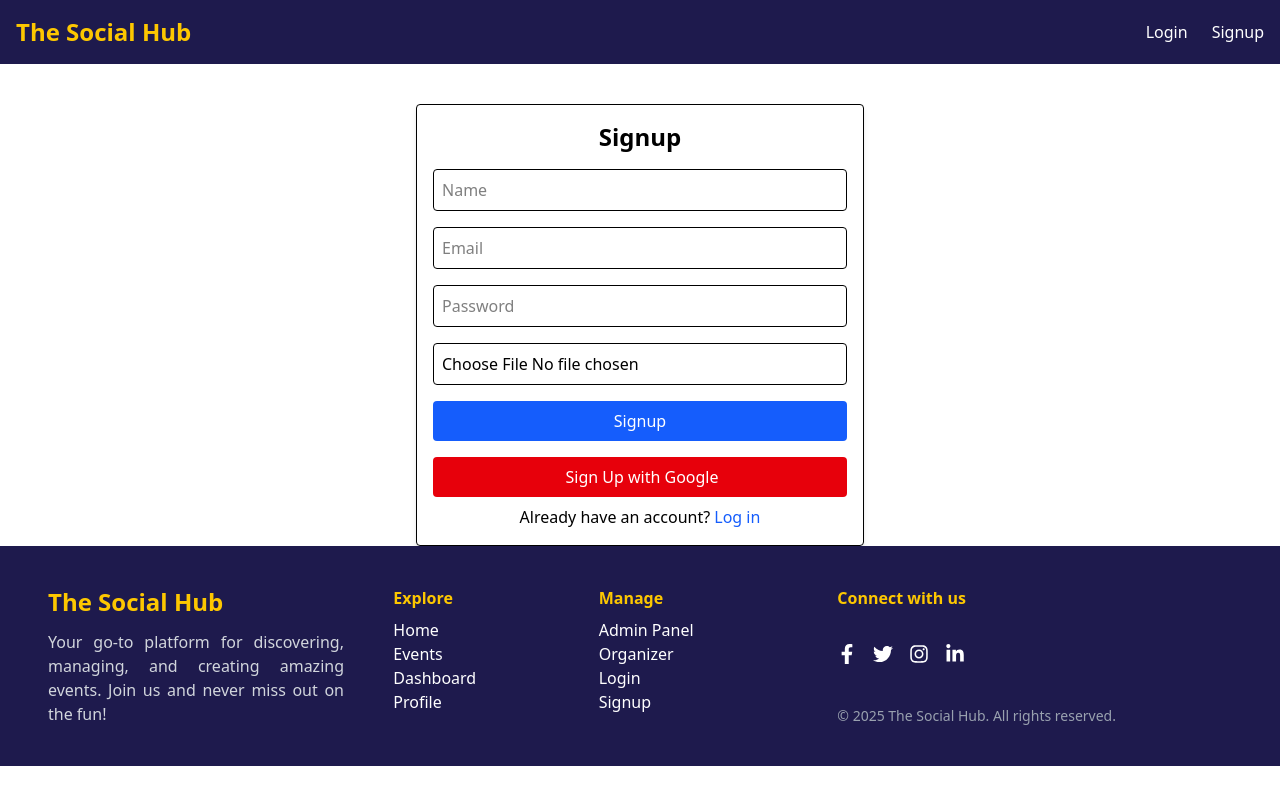
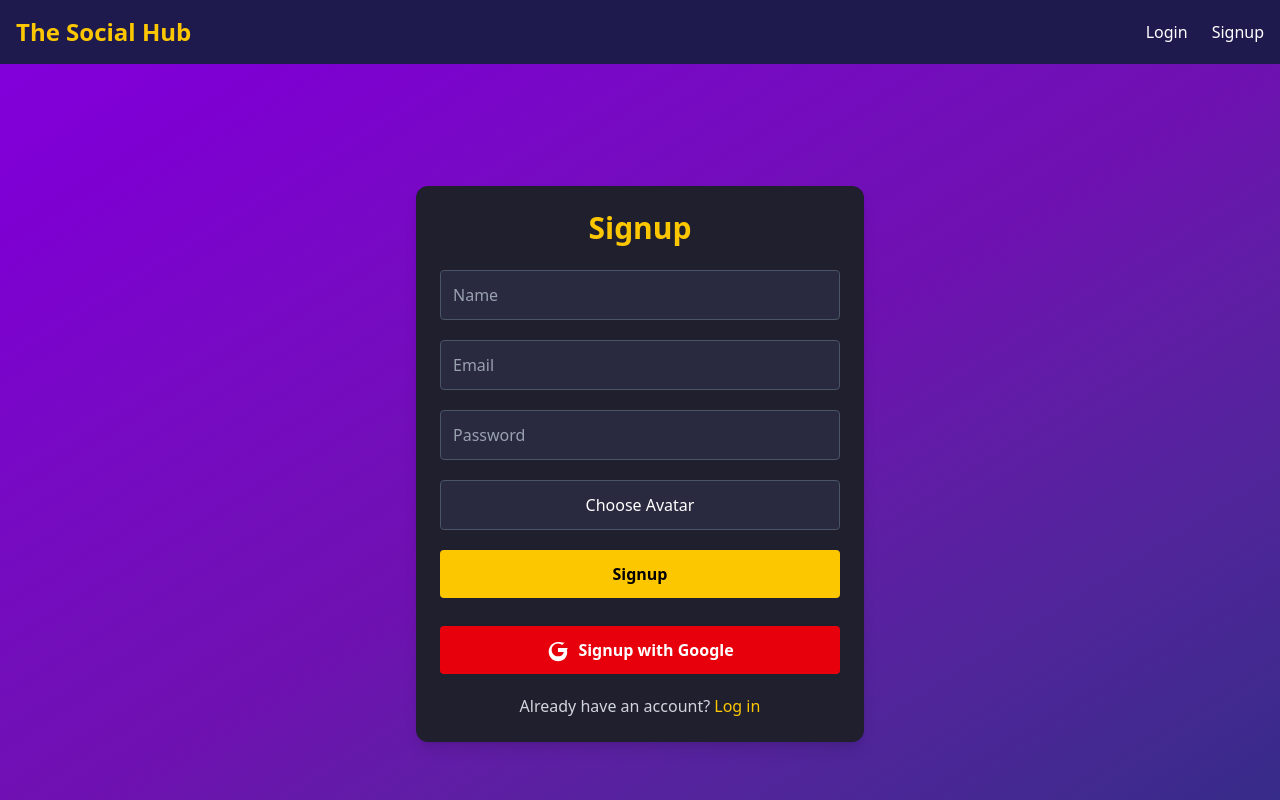
Before and after one commit to AkashKT10172/ME_MERN_EVENTS_APP, a React (Vite) app in the folder client/: page /signup in a window 1280 px wide. Shown: the top 800 px of the page. Built offline with nearby package versions, Linux system fonts and the light colour scheme; no server answers.

Commit message:
Update NotFound.jsx, EventView.jsx, added registrationService.js and Update registrationController.js

```diff
--- a/client/src/App.jsx
+++ b/client/src/App.jsx
@@ -1,7 +1,5 @@
-import { BrowserRouter as Router, Routes, Route } from 'react-router-dom';
-import { useEffect } from 'react';
-import { useLocation } from 'react-router-dom';
-import { Suspense, lazy } from 'react';
+import { BrowserRouter as Router, Routes, Route, useLocation } from 'react-router-dom';
+import { useEffect, Suspense, lazy } from 'react';
 import Navbar from './components/Navbar';
 import Footer from './components/Footer';
 import NotFound from './components/NotFound';
@@ -19,38 +17,46 @@ const Organizer = lazy(() => import('./pages/Organizer'));
 const CreateEvent = lazy(() => import('./pages/CreateEvent'));
 const EditEvent = lazy(() => import('./pages/EditEvent'));
 
-
 const ScrollToTop = () => {
   const { pathname } = useLocation();
   useEffect(() => window.scrollTo(0, 0), [pathname]);
   return null;
 };
 
+const AppRoutes = () => {
+  const { pathname } = useLocation();
+  const hideLayout = pathname === '/'; // Add more paths if needed
+
+  return (
+    <>
+      <ScrollToTop />
+      {!hideLayout && <Navbar />}
+      <Suspense fallback={<Spinner />}>
+        <Routes>
+          <Route path="/" element={<Home />} />
+          <Route path="/events" element={<Events />} />
+          <Route path="/events/:id" element={<EventView />} />
+          <Route path="/login" element={<Login />} />
+          <Route path="/signup" element={<Signup />} />
+          <Route path="/dashboard" element={<Dashboard />} />
+          <Route path="/profile" element={<Profile />} />
+          <Route path="/admin" element={<Admin />} />
+          <Route path="/organizer" element={<Organizer />} />
+          <Route path="/create_event" element={<CreateEvent />} />
+          <Route path="/edit/:id" element={<EditEvent />} />
+          <Route path="*" element={<NotFound />} />
+        </Routes>
+      </Suspense>
+      {!hideLayout && <Footer />}
+    </>
+  );
+};
+
 function App() {
   return (
-    <>
-      <Router>
-        <ScrollToTop />
-        <Navbar />
-        <Suspense fallback={<Spinner />}>
-        <Routes>
-          <Route path="/" element={<Home />} /> {/* we will show introduction, first 10 events on this page */}
-          <Route path="/events" element={<Events />} /> {/* this page will have all the events */}
-          <Route path="/events/:id" element={<EventView />} /> {/* view, register, cancel registration for an event */}
-          <Route path="/login" element={<Login />} /> {/* this is the login page */}
-          <Route path="/signup" element={<Signup />} /> {/* this is the signup page */}
-          <Route path="/dashboard" element={<Dashboard />} /> {/* user's dashboard: registered events, cancellations */}
-          <Route path="/profile" element={<Profile />} /> {/* user profile, update info, request organizer */}
-          <Route path="/admin" element={<Admin />} /> {/* admin activities */}
-          <Route path="/organizer" element={<Organizer />} /> {/* organizer activities */}
-          <Route path="/create_event" element={<CreateEvent />} /> {/* route to create an event */}
-          <Route path="/edit/:id" element={<EditEvent />} /> {/* route to edit an event */}
-          <Route path="*" element={<NotFound />} /> {/* fallback 404 page */}
-        </Routes>
-        </Suspense>
-        <Footer />
-      </Router>
-    </>
+    <Router>
+      <AppRoutes />
+    </Router>
   );
 }
 
--- a/client/src/components/Navbar.jsx
+++ b/client/src/components/Navbar.jsx
@@ -20,7 +20,7 @@ const Navbar = () => {
   return (
     <nav className="bg-indigo-950 text-white">
       <div className="max-w-7xl mx-auto px-4 py-4 flex items-center justify-between">
-        <Link to="/" onClick={() => setMenuOpen(false)} className="text-2xl font-bold text-yellow-400">The Social Hub</Link>
+        <Link to="/events" onClick={() => setMenuOpen(false)} className="text-2xl font-bold text-yellow-400">The Social Hub</Link>
 
         <div className="hidden md:flex space-x-6 items-center">
           {user ? (
@@ -85,8 +85,8 @@ const Navbar = () => {
             </>
           ) : (
             <>
-              <Link to="/login" className="block hover:text-yellow-400 transition">Login</Link>
-              <Link to="/signup" className="block hover:text-yellow-400 transition">Signup</Link>
+              <Link to="/login" onClick={() => setMenuOpen(!menuOpen)} className="block hover:text-yellow-400 transition">Login</Link>
+              <Link to="/signup" onClick={() => setMenuOpen(!menuOpen)} className="block hover:text-yellow-400 transition">Signup</Link>
             </>
           )}
         </div>
--- a/client/src/pages/EventView.jsx
+++ b/client/src/pages/EventView.jsx
@@ -1,9 +1,104 @@
-import React from 'react'
+import { useParams, useNavigate } from "react-router-dom";
+import { useEffect, useState } from "react";
+import { useSelector } from "react-redux";
+import Spinner from "../components/Spinner";
+import { getEventById } from "../services/eventService";
+import {
+  cancelRegistration,
+  registerForEvent,
+  checkUserRegistration,
+} from "../services/registrationService";
 
 const EventView = () => {
+  const user = useSelector((state) => state.auth.user);
+  const navigate = useNavigate();
+  const { id } = useParams();
+
+  const [event, setEvent] = useState(null);
+  const [loading, setLoading] = useState(true);
+  const [error, setError] = useState("");
+  const [registered, setRegistered] = useState(false);
+
+  useEffect(() => {
+    const fetchEvent = async () => {
+      try {
+        const res = await getEventById(id);
+        if (user) {
+          const isRegistered = await checkUserRegistration(id);
+          if (isRegistered.message === "Yes") setRegistered(true);
+        }
+        setEvent(res);
+      } catch (err) {
+        setError("Failed to load event");
+      } finally {
+        setLoading(false);
+      }
+    };
+    fetchEvent();
+  }, [id]);
+
+  const handleRegister = async () => {
+    if (!user) return navigate("/login");
+    try {
+      await registerForEvent(id);
+      setRegistered(true);
+    } catch (err) {
+      console.error(err);
+    }
+  };
+
+  const handleCancelRegistration = async () => {
+    try {
+      await cancelRegistration(id);
+      setRegistered(false);
+    } catch (err) {
+      console.error(err);
+    }
+  };
+
+  if (loading) return <Spinner />;
+  if (error)
+    return <div className="text-center text-red-500 mt-8">{error}</div>;
+
   return (
-    <div>EventView</div>
-  )
-}
+    <div className="min-h-screen bg-gradient-to-b from-purple-700 via-purple-800 to-indigo-900 text-white">
+      <img
+        src={event.image || "/default-banner.jpg"}
+        alt="Event"
+        className="w-full h-80 object-cover"
+      />
+      <div className="p-6 md:p-12">
+        <h1 className="text-4xl font-bold mb-4">{event.title}</h1>
+        <div className="text-yellow-400 text-lg mb-1">
+          Status: {event.status}
+        </div>
+        <div className="text-gray-200 mb-2">
+          Date: {new Date(event.startDate).toLocaleDateString()}
+        </div>
+        <div className="text-gray-200 mb-2">Time: {event.startTime}</div>
+        <div className="text-gray-300 mb-6">Location: {event.location}</div>
+        <p className="text-gray-100 text-lg mb-8">{event.description}</p>
 
-export default EventView
+        <div className="flex flex-wrap gap-4">
+          {!registered ? (
+            <button
+              onClick={handleRegister}
+              className="bg-blue-600 hover:bg-blue-700 px-6 py-3 rounded-xl text-white transition"
+            >
+              Register
+            </button>
+          ) : (
+            <button
+              onClick={handleCancelRegistration}
+              className="bg-red-600 hover:bg-red-700 px-6 py-3 rounded-xl text-white transition"
+            >
+              Cancel Registration
+            </button>
+          )}
+        </div>
+      </div>
+    </div>
+  );
+};
+
+export default EventView;
--- a/client/src/pages/Events.jsx
+++ b/client/src/pages/Events.jsx
@@ -36,6 +36,7 @@ const Events = () => {
 
   useEffect(() => {
     fetchEvents();
+    window.scrollTo(0, 0);
     localStorage.setItem("page", page);
   }, [page, sort]);
 
@@ -88,9 +89,8 @@ const Events = () => {
             setSort(e.target.value);
             setPage(1);
           }}
-          className="px-4 py-2 rounded-lg w-full md:w-40 text-black border border-gray-400 focus:outline-none focus:ring-2 focus:ring-yellow-400
+          className="px-4 py-2 rounded-lg w-full md:w-64 text-black border border-gray-400 focus:outline-none focus:ring-2 focus:ring-yellow-400
                     truncate"
-          style={{ maxWidth: '160px' }}
         >
           <option value="desc" className="truncate" title="Sort by Newest">Sort by Newest</option>
           <option value="asc" className="truncate" title="Sort by Oldest">Sort by Oldest</option>
--- a/client/src/pages/Login.jsx
+++ b/client/src/pages/Login.jsx
@@ -4,35 +4,29 @@ import { loginUser } from '../store/authSlice';
 import { googleLoginUser, loginUser as loginUserAPI } from '../services/authService';
 import { signInWithPopup } from 'firebase/auth';
 import { auth, provider } from '../firebase';
-import { useNavigate } from 'react-router-dom';
-import { Link } from 'react-router-dom';
+import { useNavigate, Link } from 'react-router-dom';
 
 const LoginPage = () => {
-  const user = useSelector(state => state.auth.user);
-  const [formData, setFormData] = useState({
-    email: '',
-    password: '',
-  });
+  const user = useSelector((state) => state.auth.user);
+  const [formData, setFormData] = useState({ email: '', password: '' });
   const [loading, setLoading] = useState(false);
   const [error, setError] = useState('');
   const dispatch = useDispatch();
   const navigate = useNavigate();
 
   const handleChange = (e) => {
-    setFormData({ ...formData, [e.target.name]: e.target.value });
+    setFormData((prev) => ({ ...prev, [e.target.name]: e.target.value }));
   };
 
   const handleSubmit = async (e) => {
     e.preventDefault();
     setLoading(true);
     setError('');
-
     try {
       const response = await loginUserAPI({
         email: formData.email,
         password: formData.password,
       });
-
       dispatch(loginUser({ user: response.user.name, token: response.token, role: response.user.role }));
       navigate('/');
     } catch (err) {
@@ -44,45 +38,95 @@ const LoginPage = () => {
   };
 
   const handleGoogleLogin = async () => {
+    setLoading(true);
+    setError('');
     try {
       const result = await signInWithPopup(auth, provider);
       const { user } = result;
-
       const response = await googleLoginUser({
         name: user.displayName,
         email: user.email,
         avatar: user.photoURL,
       });
-
       dispatch(loginUser({ user: response.user.name, token: response.token, role: response.user.role }));
       navigate('/');
     } catch (err) {
       console.error('Google login failed:', err);
       setError('Google login failed. Please try again.');
+    } finally {
+      setLoading(false);
     }
   };
+
   useEffect(() => {
-    if(user)
-      navigate('/');
-  }, []);
+    if (user) navigate('/events');
+  }, [user, navigate]);
+
   return (
-    <div className="max-w-md mx-auto mt-10 p-4 shadow-md border rounded">
-      <h2 className="text-2xl font-bold mb-4 text-center">Login</h2>
-      {error && <p className="text-red-600">{error}</p>}
-      <form onSubmit={handleSubmit} className="space-y-4">
-        <input type="email" name="email" placeholder="Email" value={formData.email} onChange={handleChange} required className="w-full p-2 border rounded" />
-        <input type="password" name="password" placeholder="Password" value={formData.password} onChange={handleChange} required className="w-full p-2 border rounded" />
-        <button type="submit" disabled={loading} className="w-full bg-blue-600 text-white p-2 rounded hover:bg-blue-700">
+    <div className="min-h-screen bg-gradient-to-br from-purple-700 via-purple-800 to-indigo-900 flex items-center justify-center px-4">
+      <div className="max-w-md w-full p-6 bg-[#1f1f2e] rounded-xl shadow-lg text-white">
+      <h2 className="text-3xl font-bold mb-6 text-center text-yellow-400">Login</h2>
+      {error && <p className="bg-red-700 p-3 rounded mb-4 text-center">{error}</p>}
+
+      <form onSubmit={handleSubmit} className="space-y-5">
+        <input
+          type="email"
+          name="email"
+          placeholder="Email"
+          value={formData.email}
+          onChange={handleChange}
+          required
+          className="w-full p-3 rounded bg-gray-800 border border-yellow-400 placeholder-yellow-300 text-yellow-50 focus:outline-none focus:ring-2 focus:ring-yellow-400"
+          autoComplete="email"
+          aria-label="Email"
+        />
+        <input
+          type="password"
+          name="password"
+          placeholder="Password"
+          value={formData.password}
+          onChange={handleChange}
+          required
+          className="w-full p-3 rounded bg-gray-800 border border-yellow-400 placeholder-yellow-300 text-yellow-50 focus:outline-none focus:ring-2 focus:ring-yellow-400"
+          autoComplete="current-password"
+          aria-label="Password"
+        />
+        <button
+          type="submit"
+          disabled={loading}
+          className="w-full py-3 bg-yellow-400 text-black rounded font-semibold hover:bg-yellow-300 transition disabled:opacity-60"
+          aria-busy={loading}
+        >
           {loading ? 'Logging in...' : 'Login'}
         </button>
-        <button type="button" disabled={loading} onClick={handleGoogleLogin} className="w-full bg-red-600 text-white p-2 rounded hover:bg-red-700">
-          <i className="bi bi-google me-1" /> Login with Google
+
+        <button
+          type="button"
+          disabled={loading}
+          onClick={handleGoogleLogin}
+          className="w-full py-3 mt-2 bg-red-600 rounded font-semibold hover:bg-red-700 transition disabled:opacity-60 flex items-center justify-center gap-2"
+          aria-label="Login with Google"
+        >
+          <svg
+            className="w-6 h-6"
+            viewBox="0 0 24 24"
+            fill="currentColor"
+            xmlns="http://www.w3.org/2000/svg"
+          >
+            <path d="M21.805 10.023h-9.797v3.938h5.807c-.25 1.5-1.625 4.41-5.807 4.41-3.5 0-6.35-2.897-6.35-6.47s2.85-6.47 6.35-6.47c1.985 0 3.32.843 4.1 1.573l2.8-2.7C17.75 5.123 15.325 4.12 12.12 4.12 6.94 4.12 2.68 8.51 2.68 13.684c0 5.17 4.26 9.56 9.44 9.56 5.447 0 9.07-3.825 9.07-9.22 0-.62-.07-1.095-.385-1.98z"/>
+          </svg>
+          Login with Google
         </button>
       </form>
-      <p className="text-center mt-2">
-        Don't have an account? <Link to="/signup" className="text-blue-600 hover:underline">Sign up</Link>
+
+      <p className="text-center mt-6 text-yellow-300">
+        Don't have an account?{' '}
+        <Link to="/signup" className="underline hover:text-yellow-400 font-semibold">
+          Sign up
+        </Link>
       </p>
     </div>
+  </div>
   );
 };
 
--- a/client/src/pages/Signup.jsx
+++ b/client/src/pages/Signup.jsx
@@ -14,7 +14,7 @@ const SignupPage = () => {
     name: '',
     email: '',
     password: '',
-    avatar: null, // Use avatar instead of avatarFile
+    avatar: null,
   });
   const [loading, setLoading] = useState(false);
   const [error, setError] = useState('');
@@ -94,31 +94,99 @@ const SignupPage = () => {
       setError('Google login failed. Please try again.');
     }
   };
+
   useEffect(() => {
-      if(user)
-        navigate('/');
-    }, []);
+    if (user) navigate('/events');
+  }, [user, navigate]);
 
   return (
-    <div className="max-w-md mx-auto mt-10 p-4 shadow-md border rounded">
-      <h2 className="text-2xl font-bold mb-4 text-center">Signup</h2>
-      {error && <p className="text-red-600">{error}</p>}
-      <form onSubmit={handleSubmit} className="space-y-4">
-        <input type="text" name="name" placeholder="Name" value={formData.name} onChange={handleChange} required className="w-full p-2 border rounded" />
-        <input type="email" name="email" placeholder="Email" value={formData.email} onChange={handleChange} required className="w-full p-2 border rounded" />
-        <input type="password" name="password" placeholder="Password" value={formData.password} onChange={handleChange} required className="w-full p-2 border rounded" />
-        <input type="file" name="avatar" onChange={handleChange} accept="image/*" className="w-full p-2 border rounded" />
-        {preview && <img src={preview} alt="Avatar Preview" className="w-24 h-24 object-cover rounded-full mx-auto" />}
-        <button type="submit" disabled={loading} className="w-full bg-blue-600 text-white p-2 rounded hover:bg-blue-700">
-          {loading ? 'Registering...' : 'Signup'}
+    <div className="min-h-screen bg-gradient-to-br from-purple-700 via-purple-800 to-indigo-900 flex items-center justify-center px-4">
+      <div className="max-w-md w-full p-6 bg-[#1f1f2e] rounded-xl shadow-lg text-white">
+        <h2 className="text-3xl font-bold mb-6 text-center text-yellow-400">Signup</h2>
+        {error && <p className="bg-red-700 p-3 rounded mb-4 text-center">{error}</p>}
+        <form onSubmit={handleSubmit} className="space-y-5">
+          <input
+            type="text"
+            name="name"
+            placeholder="Name"
+            value={formData.name}
+            onChange={handleChange}
+            required
+            className="w-full p-3 rounded border border-gray-600 bg-[#29293f] text-white placeholder-gray-400 focus:outline-none focus:ring-2 focus:ring-yellow-400"
+          />
+          <input
+            type="email"
+            name="email"
+            placeholder="Email"
+            value={formData.email}
+            onChange={handleChange}
+            required
+            className="w-full p-3 rounded border border-gray-600 bg-[#29293f] text-white placeholder-gray-400 focus:outline-none focus:ring-2 focus:ring-yellow-400"
+          />
+          <input
+            type="password"
+            name="password"
+            placeholder="Password"
+            value={formData.password}
+            onChange={handleChange}
+            required
+            className="w-full p-3 rounded border border-gray-600 bg-[#29293f] text-white placeholder-gray-400 focus:outline-none focus:ring-2 focus:ring-yellow-400"
+          />
+          <div className="relative w-full">
+            <input
+              type="file"
+              id="avatar"
+              name="avatar"
+              accept="image/*"
+              onChange={handleChange}
+              className="absolute inset-0 w-full h-full opacity-0 cursor-pointer"
+            />
+            <label
+              htmlFor="avatar"
+              className="block w-full text-center p-3 border border-gray-600 rounded bg-[#29293f] text-white cursor-pointer hover:bg-yellow-400 hover:text-black transition"
+            >
+              {formData.avatar ? formData.avatar.name : 'Choose Avatar'}
+            </label>
+          </div>
+          {preview && (
+            <img
+              src={preview}
+              alt="Avatar Preview"
+              className="w-24 h-24 object-cover rounded-full mx-auto mt-3 border-2 border-yellow-400"
+            />
+          )}
+          <button
+            type="submit"
+            disabled={loading}
+            className="w-full bg-yellow-400 text-black p-3 rounded font-semibold hover:bg-yellow-300 transition"
+          >
+            {loading ? 'Registering...' : 'Signup'}
+          </button>
+          <button
+          type="button"
+          disabled={loading}
+          onClick={handleGoogleLogin}
+          className="w-full py-3 mt-2 bg-red-600 rounded font-semibold hover:bg-red-700 transition disabled:opacity-60 flex items-center justify-center gap-2"
+          aria-label="Login with Google"
+        >
+          <svg
+            className="w-6 h-6"
+            viewBox="0 0 24 24"
+            fill="currentColor"
+            xmlns="http://www.w3.org/2000/svg"
+          >
+            <path d="M21.805 10.023h-9.797v3.938h5.807c-.25 1.5-1.625 4.41-5.807 4.41-3.5 0-6.35-2.897-6.35-6.47s2.85-6.47 6.35-6.47c1.985 0 3.32.843 4.1 1.573l2.8-2.7C17.75 5.123 15.325 4.12 12.12 4.12 6.94 4.12 2.68 8.51 2.68 13.684c0 5.17 4.26 9.56 9.44 9.56 5.447 0 9.07-3.825 9.07-9.22 0-.62-.07-1.095-.385-1.98z"/>
+          </svg>
+          Signup with Google
         </button>
-        <button type="button" disabled={loading} onClick={handleGoogleLogin} className="w-full bg-red-600 text-white p-2 rounded hover:bg-red-700">
-          <i className="bi bi-google me-1" /> Sign Up with Google
-        </button>
-      </form>
-      <p className="text-center mt-2">
-        Already have an account? <Link to="/login" className="text-blue-600 hover:underline">Log in</Link>
-      </p>
+        </form>
+        <p className="text-center mt-5 text-gray-300">
+          Already have an account?{' '}
+          <Link to="/login" className="text-yellow-400 hover:underline">
+            Log in
+          </Link>
+        </p>
+      </div>
     </div>
   );
 };
--- a/client/src/services/eventService.js
+++ b/client/src/services/eventService.js
@@ -6,3 +6,8 @@ export const getAllEvents = async (userData) => {
   const response = await axios.get(`${API_URL}/api/events`, {params: userData});
   return response.data;
 };
+
+export const getEventById = async(id) => {
+  const response = await axios.get(`${API_URL}/api/events/${id}`);
+  return response.data;
+}
--- /dev/null
+++ b/client/src/services/registrationService.js
@@ -0,0 +1,25 @@
+import axios from 'axios';
+
+const API_URL = 'http://localhost:5000';
+
+const token = localStorage.getItem('token');
+const config = {
+  headers: {
+    Authorization: `Bearer ${token}`,
+  },
+};
+
+export const checkUserRegistration = async (id) => {
+  const response = await axios.get(`${API_URL}/api/registration/is-registered/${id}`, config);
+  return response.data;
+};
+
+export const registerForEvent = async (id) => {
+  const response = await axios.post(`${API_URL}/api/registration/${id}`, {}, config);
+  return response.data;
+};
+
+export const cancelRegistration = async (id) => {
+  const response = await axios.delete(`${API_URL}/api/registration/${id}`, config);
+  return response.data;
+};
```
Also changed, not shown: client/src/components/NotFound.jsx (+18 -5 lines), 2 other files (tests, documents, lock files or other folders).
